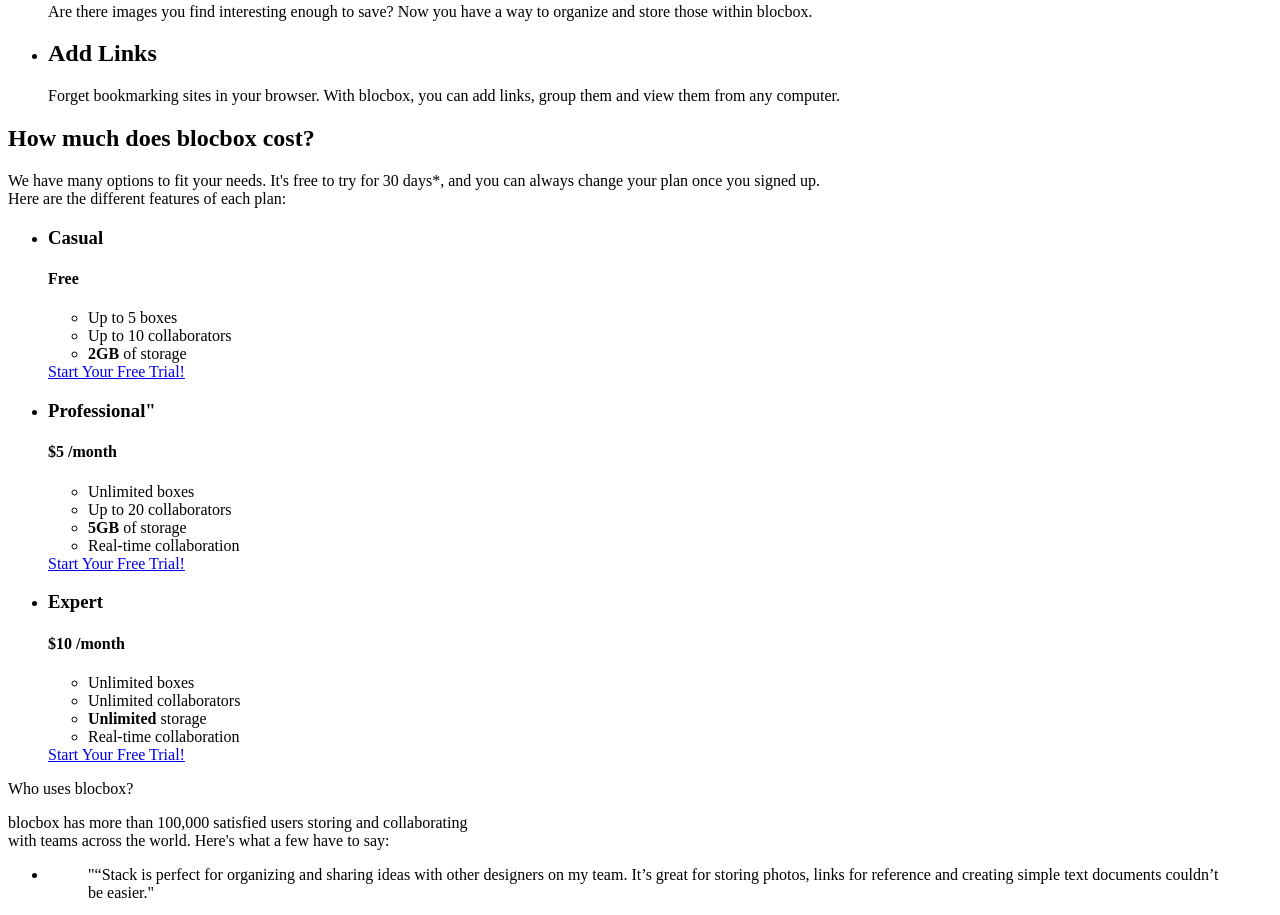
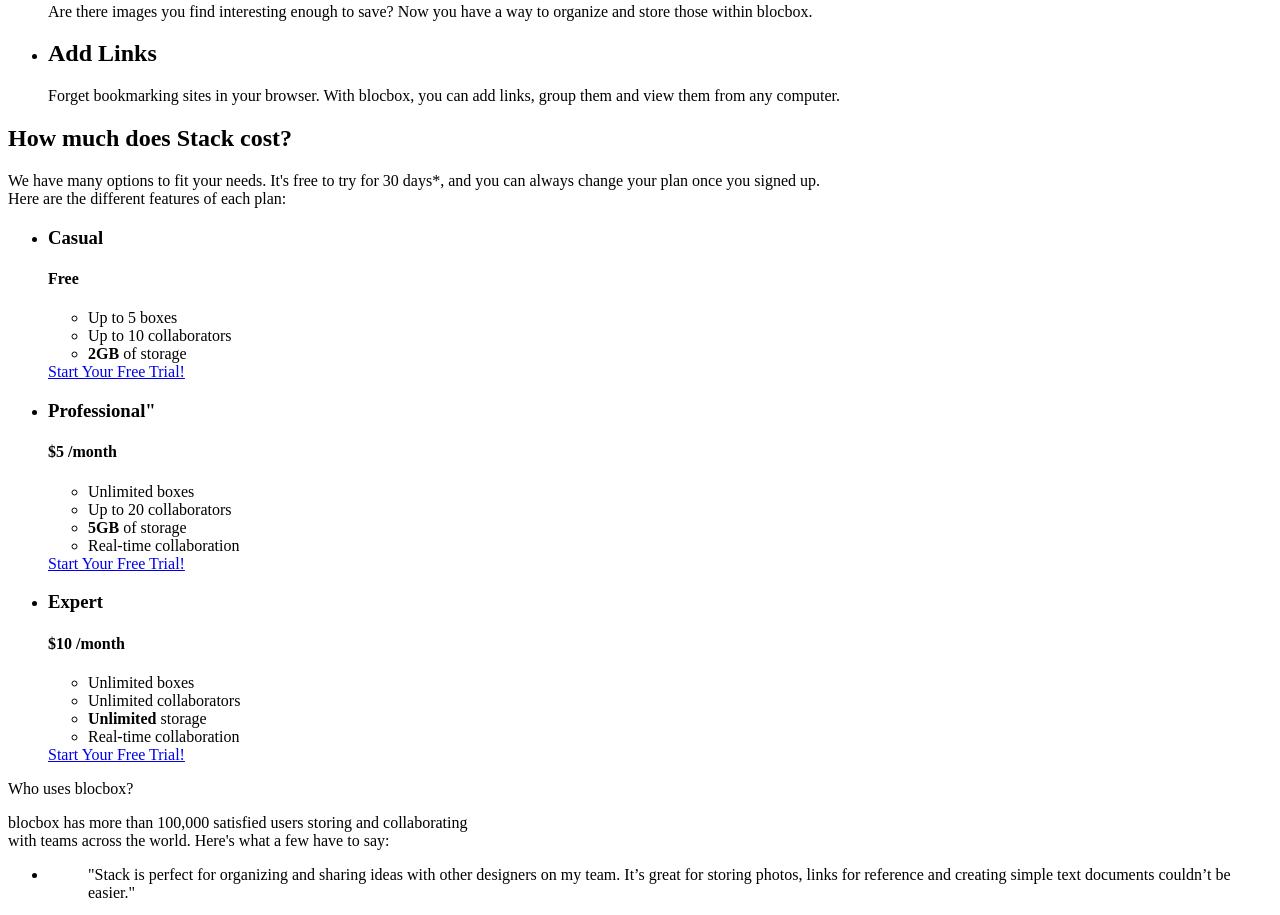
Before and after one commit to dfreeman04/Stack, a plain HTML site: page index.html in a window 1280 px wide. Shown: the part 800-1715 px from the top of the page. Drawn offline with nearby package versions, Linux system fonts and the light colour scheme; files that its build step writes are made by us from their sources; grey boxes are pictures that could not be loaded.

Commit message:
assignment-29-completed

```diff
--- a/index.html
+++ b/index.html
@@ -58,8 +58,8 @@
      <!-- Pricing -->
      <section class="pricing">
       <div class="container">
-        <h2>How much does blocbox cost?</h2>
-        <p>We have many options to fit your needs. It's free to try for 30 days*, and you can always change your plan once you signed up. <br/>Here are the different features of each plan:</p>
+        <h2>How much does Stack cost?</h2>
+        <p>We have many options to fit your needs. It's free to try for 30 days*, and you can always change your plan once you signed up.<br/>Here are the different features of each plan:</p>
       </div>
     <ul class="container">
       <li class="one-third">
@@ -111,7 +111,7 @@
       </div>
         <ul class="container">
          <li class="one-fourth">
-           <blockquote>"“Stack is perfect for organizing and sharing ideas with other designers on my team. It’s great for storing photos, links for reference and creating simple text documents couldn’t be easier."
+           <blockquote>"Stack is perfect for organizing and sharing ideas with other designers on my team. It’s great for storing photos, links for reference and creating simple text documents couldn’t be easier."
           </blockquote>
             <img src="https://s3.amazonaws.com/uifaces/faces/twitter/jsa/128.jpg" alt="avatar">
             <p class="name"><strong>Stella B.</strong><br/>Freelance Designer, N. Dakota</p>
```
